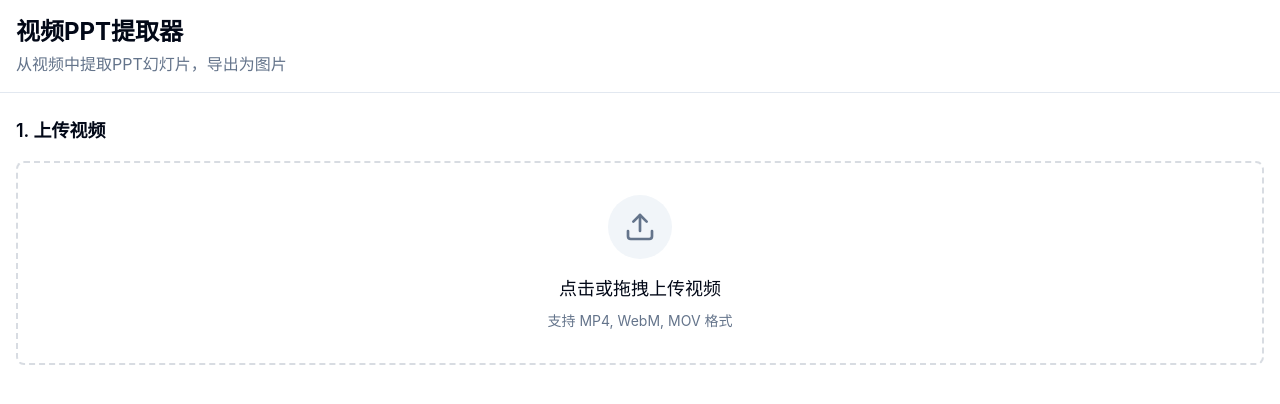
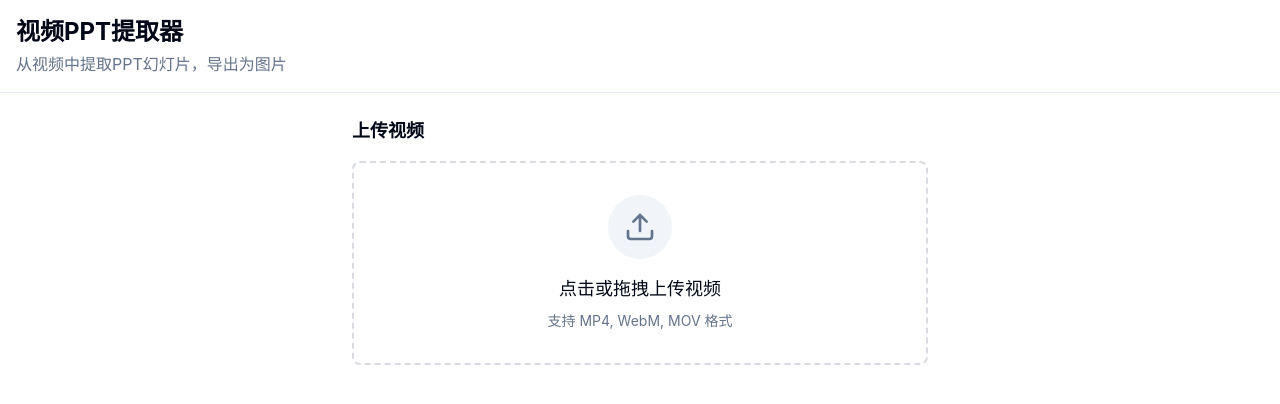
Before and after one commit to YeeeeRQ/SlideGrab, a React (Vite) app: page / in a window 1280 px wide. Shown: the top 404 px of the page. Built offline with nearby package versions, Linux system fonts and the light colour scheme.

Commit message:
feat: change layout to side-by-side for PC
- Move slide management to right panel
- Left panel contains video upload, player, and export
- Right panel shows slide list and management

```diff
--- a/src/App.tsx
+++ b/src/App.tsx
@@ -38,12 +38,27 @@ function App() {
         </div>
       </header>
 
-      <main className="container mx-auto py-6 px-4 space-y-8">
+      <main className="container mx-auto py-6 px-4">
+        {!videoFile ? (
+          <div className="max-w-xl mx-auto">
             <section>
-          <h2 className="text-lg font-semibold mb-4">1. 上传视频</h2>
-          {!videoFile ? (
+              <h2 className="text-lg font-semibold mb-4">上传视频</h2>
               <VideoUploader onVideoSelect={handleVideoSelect} />
+            </section>
+          </div>
         ) : (
+          <div className="flex gap-6">
+            <div className="flex-1 space-y-6">
+              <section>
+                <div className="flex items-center justify-between mb-4">
+                  <h2 className="text-lg font-semibold">视频</h2>
+                  <button
+                    onClick={handleReset}
+                    className="text-sm text-muted-foreground hover:text-foreground"
+                  >
+                    更换视频
+                  </button>
+                </div>
                 <div className="flex items-center gap-4 p-4 bg-muted rounded-lg">
                   <div className="flex-1">
                     <p className="font-medium">{videoFile.name}</p>
@@ -51,39 +66,29 @@ function App() {
                       {(videoFile.size / 1024 / 1024).toFixed(2)} MB
                     </p>
                   </div>
-              <button
-                onClick={handleReset}
-                className="text-sm text-muted-foreground hover:text-foreground"
-              >
-                更换视频
-              </button>
                 </div>
-          )}
               </section>
 
-        {videoFile && (
-          <>
               <section>
-              <h2 className="text-lg font-semibold mb-4">2. 提取幻灯片</h2>
+                <h2 className="text-lg font-semibold mb-4">提取幻灯片</h2>
                 <VideoPlayer
                   videoFile={videoFile}
                   onFramesExtracted={handleFramesExtracted}
                 />
               </section>
 
-            {frames.length > 0 && (
-              <section>
-                <h2 className="text-lg font-semibold mb-4">
-                  3. 管理幻灯片 ({frames.length}张)
-                </h2>
-                <FrameList frames={frames} onFramesChange={handleFramesChange} />
-              </section>
-            )}
-
               <section>
                 <ExportPanel frames={frames} />
               </section>
-          </>
+            </div>
+
+            <div className="w-[400px] flex-shrink-0">
+              <h2 className="text-lg font-semibold mb-4">
+                幻灯片管理 ({frames.length}张)
+              </h2>
+              <FrameList frames={frames} onFramesChange={handleFramesChange} />
+            </div>
+          </div>
         )}
       </main>
     </div>
```
Lines whose indentation alone changed are shown as unchanged.
